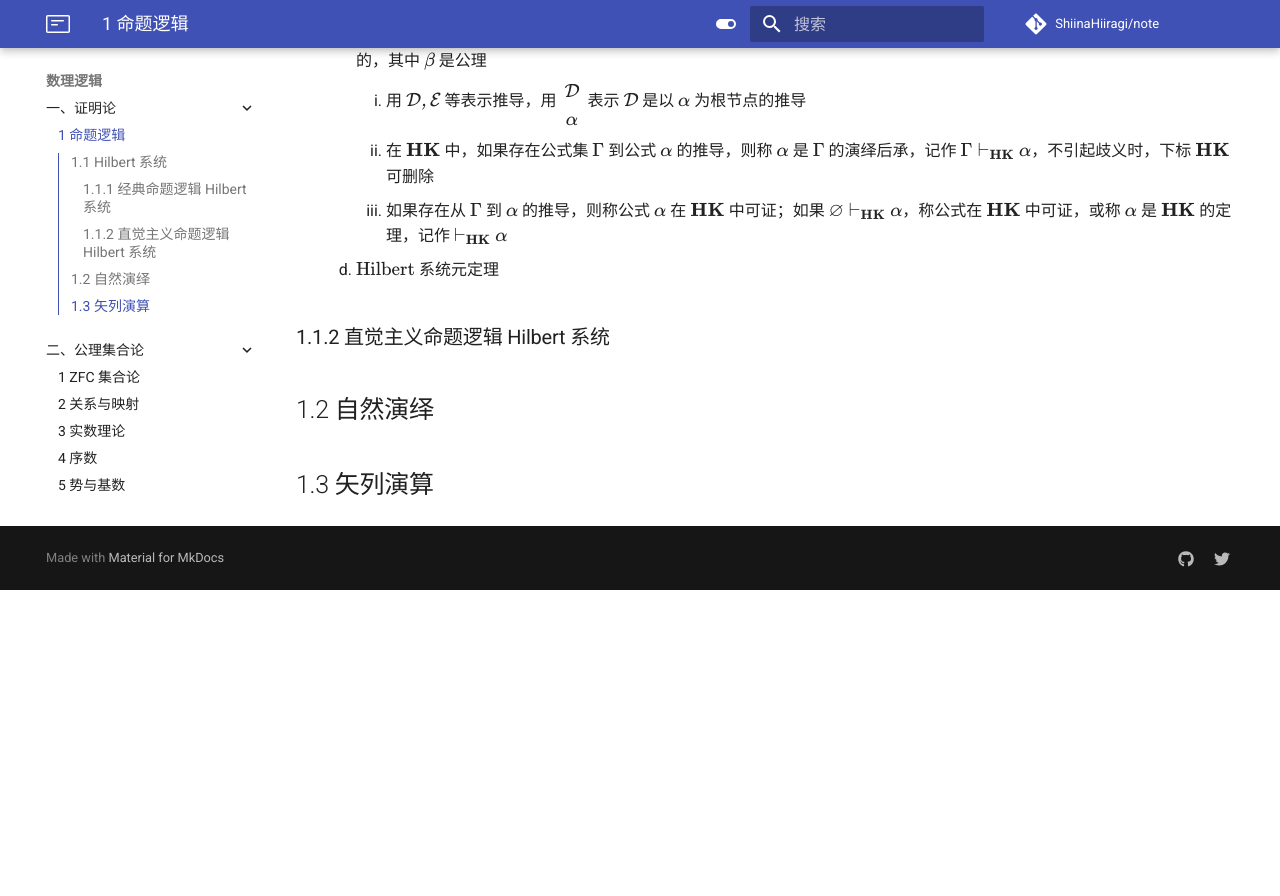
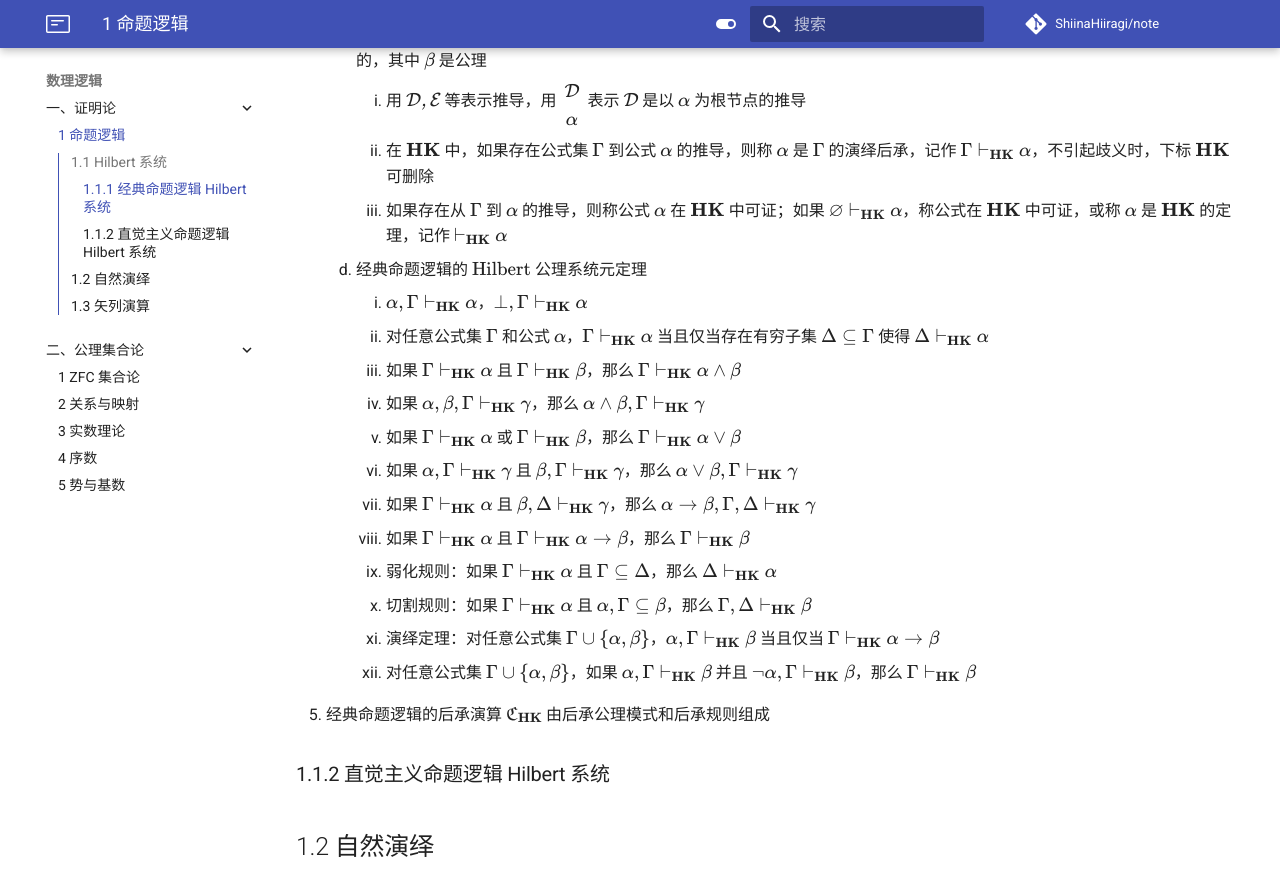
Before and after one commit to ShiinaHiiragi/note, an MkDocs documentation site: the page built from docs/logic/proof/prop.md, in a window 1280 px wide and 900 px high, scrolled down 3022 px. Shown: the top 896 px of the window. Built offline with MkDocs 1.6.1 and Material for MkDocs 9.7.7, drawn with Linux system fonts in a browser that asks for light colours; comment, search, counter and statistics services are not loaded; before the commit the page ends 3612 px from its top, so only the background shows below that.

Commit message:
new stage

```diff
--- a/docs/logic/proof/prop.md
+++ b/docs/logic/proof/prop.md
@@ -67,7 +67,7 @@
             - $\text{A}_{10}: p_0 \vee \neg p_0$
         2. 推理规则
             - 肯定前件规则：$\begin{prooftree} \AxiomC{\(\alpha \to \beta\)} \AxiomC{\(\alpha\)} \RightLabel{(mp)} \BinaryInfC{\(\beta\)} \end{prooftree}$
-            - 带入规则：$\begin{prooftree} \AxiomC{\(\alpha\)} \UnaryInfC{\(\sigma(\alpha)\)} \RightLabel{(sub)} \end{prooftree}$，其中 $\sigma$ 是任意带入
+            - 代入规则：$\begin{prooftree} \AxiomC{\(\alpha\)} \UnaryInfC{\(\sigma(\alpha)\)} \RightLabel{(sub)} \end{prooftree}$，其中 $\sigma$ 是任意代入
     2. 令 $X \neq \varnothing$ 且 $S\subseteq X\times X$，对任意 $x\in X$，令 $S(x) = \{y\in X|xSy\}$．对任意子集 $Y\subseteq X$，令 $S[Y] = \bigcup \{S(y) |y\in Y\}$，对任意自然数 $n\leqslant 0$ 与 $x\in X$，定义 $S^0[x]=\{x\}, S^{n+1}[x] = S[S^n[x]]$
         1. 如果 $X$ 是有穷集且满足以下条件，则称 $(X, S)$ 为有穷树结构，$X$ 中的元组称为节点
             - 存在 $r\in X$ 满足条件：对任意 $x\in X$ 都存在自然数 $n\geqslant 0$ 使得 $rS^nx$，称 $r$ 为 $(X, S)$ 的根节点
@@ -81,7 +81,20 @@
         1. 用 $\mathcal {D, E}$ 等表示推导，用 $\begin{prooftree} \AxiomC{\(\mathcal D\)} \noLine \UnaryInfC{\(\alpha\)} \end{prooftree}$ 表示 $\mathcal D$ 是以 $\alpha$ 为根节点的推导
         2. 在 $\textbf{HK}$ 中，如果存在公式集 $\Gamma$ 到公式 $\alpha$ 的推导，则称 $\alpha$ 是 $\Gamma$ 的演绎后承，记作 $\Gamma \vdash_\textbf{HK} \alpha$，不引起歧义时，下标 $\textbf{HK}$ 可删除
         3. 如果存在从 $\Gamma$ 到 $\alpha$ 的推导，则称公式 $\alpha$ 在 $\textbf{HK}$ 中可证；如果 $\varnothing \vdash_\textbf{HK} \alpha$，称公式在 $\textbf{HK}$ 中可证，或称 $\alpha$ 是 $\textbf{HK}$ 的定理，记作 $\vdash_\textbf{HK} \alpha$
-    4. $\text{Hilbert}$ 系统元定理
+    4. 经典命题逻辑的 $\text{Hilbert}$ 公理系统元定理
+        1. $\alpha, \Gamma \vdash_\textbf{HK} \alpha$，$\bot, \Gamma \vdash_\textbf{HK} \alpha$
+        2. 对任意公式集 $\Gamma$ 和公式 $\alpha$，$\Gamma \vdash_\textbf{HK} \alpha$ 当且仅当存在有穷子集 $\Delta \subseteq \Gamma$ 使得 $\Delta \vdash_\textbf{HK} \alpha$
+        3. 如果 $\Gamma \vdash_\textbf{HK} \alpha$ 且 $\Gamma \vdash_\textbf{HK} \beta$，那么 $\Gamma \vdash_\textbf{HK} \alpha \wedge \beta$
+        4. 如果 $\alpha, \beta, \Gamma \vdash_\textbf{HK} \gamma$，那么 $\alpha \wedge \beta, \Gamma \vdash_\textbf{HK} \gamma$
+        5. 如果 $\Gamma \vdash_\textbf{HK} \alpha$ 或 $\Gamma \vdash_\textbf{HK} \beta$，那么 $\Gamma \vdash_\textbf{HK} \alpha \vee \beta$
+        6. 如果 $\alpha, \Gamma \vdash_\textbf{HK} \gamma$ 且 $\beta, \Gamma \vdash_\textbf{HK} \gamma$，那么 $\alpha \vee \beta, \Gamma \vdash_\textbf{HK} \gamma$
+        7. 如果 $\Gamma \vdash_\textbf{HK} \alpha$ 且 $\beta, \Delta \vdash_\textbf{HK} \gamma$，那么 $\alpha \to \beta, \Gamma, \Delta \vdash_\textbf{HK} \gamma$
+        8. 如果 $\Gamma \vdash_\textbf{HK} \alpha$ 且 $\Gamma \vdash_\textbf{HK} \alpha \to \beta$，那么 $\Gamma \vdash_\textbf{HK} \beta$
+        9. 弱化规则：如果 $\Gamma \vdash_\textbf{HK} \alpha$ 且 $\Gamma \subseteq \Delta$，那么 $\Delta \vdash_\textbf{HK} \alpha$
+        10. 切割规则：如果 $\Gamma \vdash_\textbf{HK} \alpha$ 且 $\alpha, \Gamma \subseteq \beta$，那么 $\Gamma, \Delta \vdash_\textbf{HK} \beta$
+        11. 演绎定理：对任意公式集 $\Gamma \cup \{\alpha, \beta\}$，$\alpha, \Gamma \vdash_\textbf{HK} \beta$ 当且仅当 $\Gamma \vdash_\textbf{HK} \alpha \to \beta$
+        12. 对任意公式集 $\Gamma \cup \{\alpha, \beta\}$，如果 $\alpha, \Gamma \vdash_\textbf{HK} \beta$ 并且 $\neg \alpha, \Gamma \vdash_\textbf{HK} \beta$，那么 $\Gamma \vdash_\textbf{HK} \beta$
+5.  经典命题逻辑的后承演算 $\mathfrak{C}_\textbf{HK}$ 由后承公理模式和后承规则组成
 
 ### 1.1.2 直觉主义命题逻辑 Hilbert 系统
 
```
